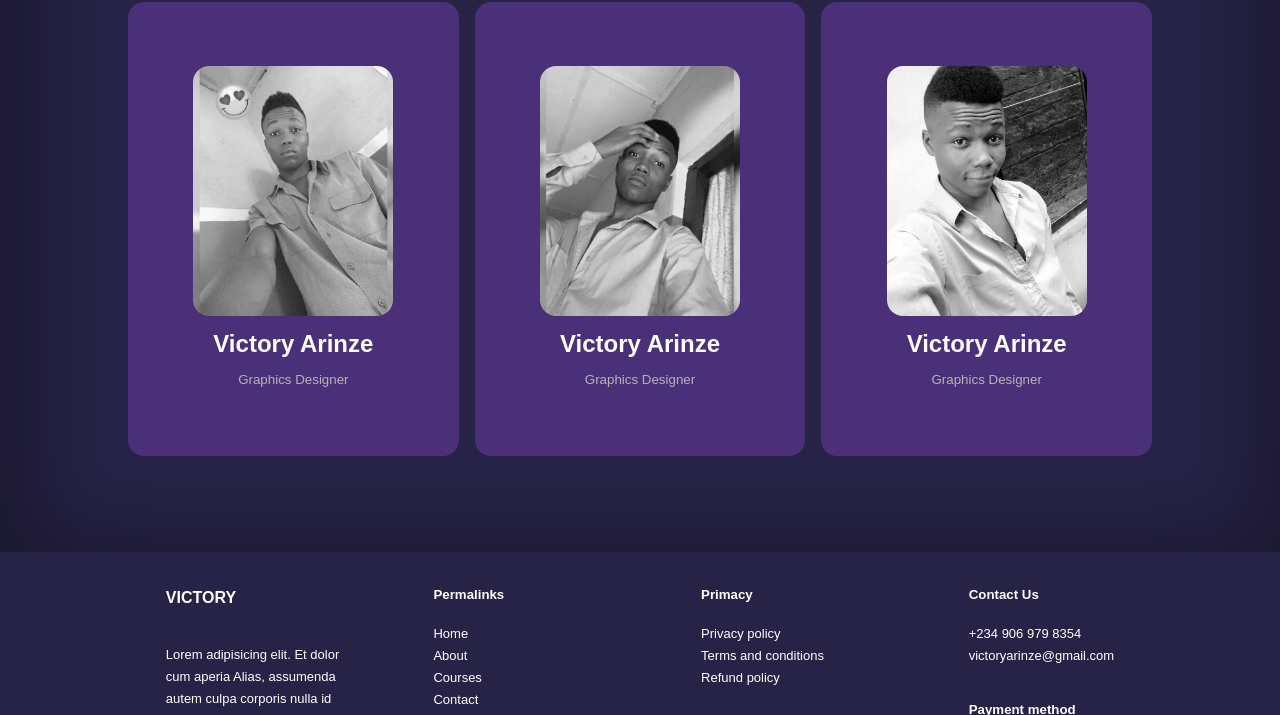
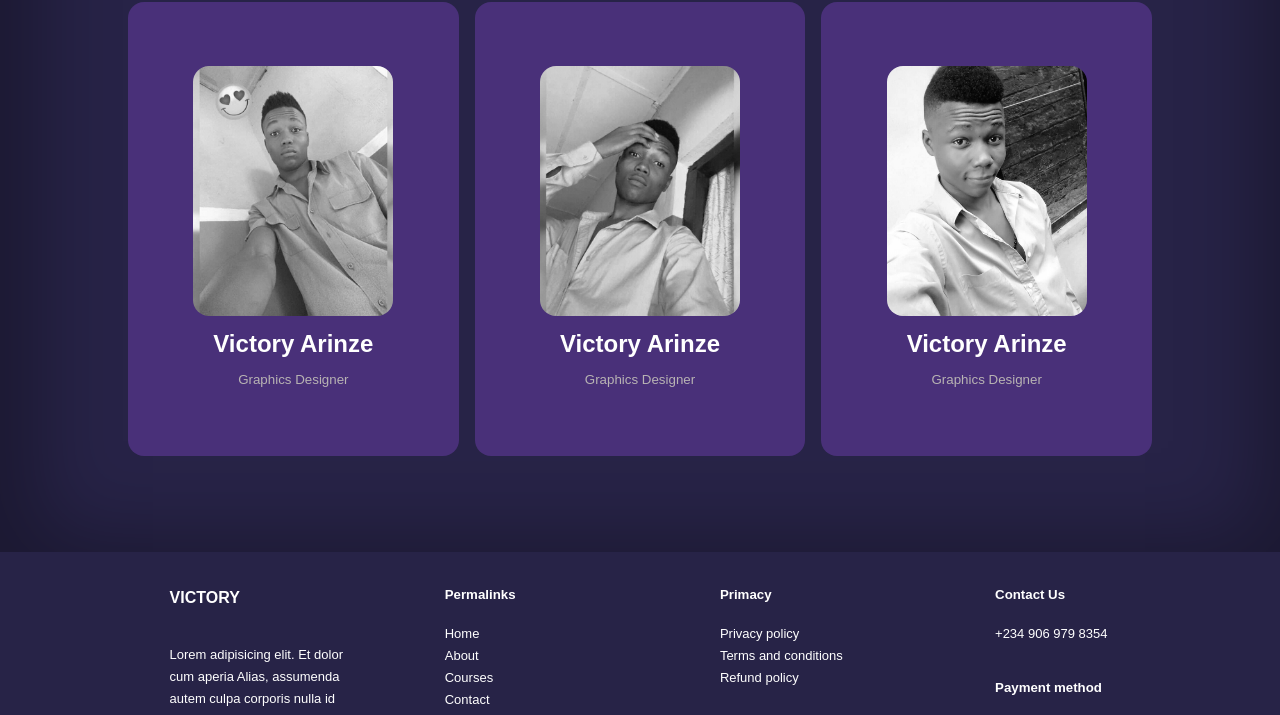
Before and after one commit to Arinzechukwu0/school-web-, a plain HTML site: page about.html in a window 1280 px wide. Shown: the part 1495-2210 px from the top of the page. Drawn offline with Linux system fonts and the light colour scheme; a web font is replaced by a local one.

Commit message:
Update about.html

```diff
--- a/about.html
+++ b/about.html
@@ -146,7 +146,7 @@
            <div class="footer4">
                <h5>Contact Us</h5>
                <p>+234 906 979 8354</p>
-               <p>victoryarinze@gmail.com</p>
+
 
                <div class="paymentmethod">
                    <h5>Payment method</h5>
```
